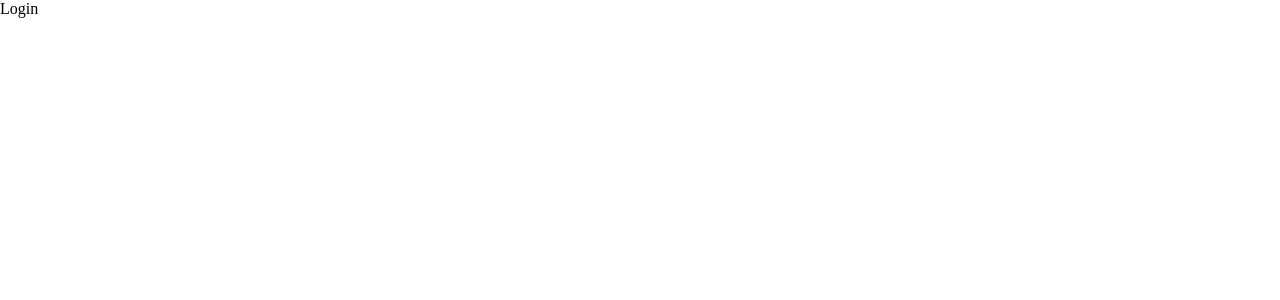
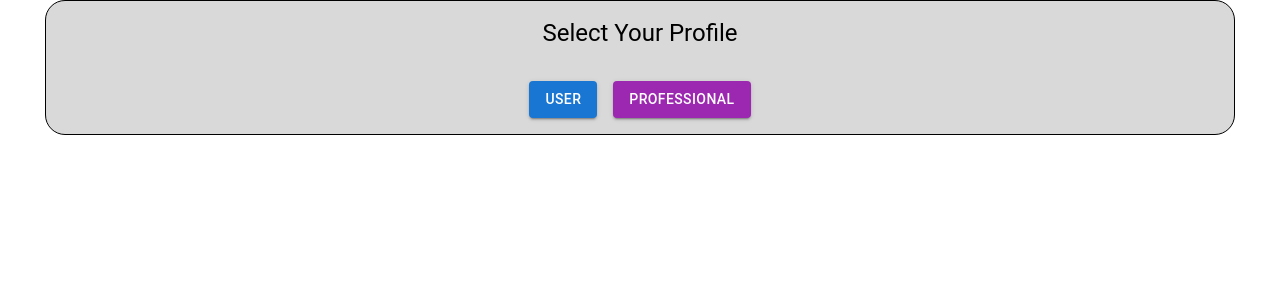
Before and after one commit to CrisLomasUnsam/quickfix-front, a React (Vite) app: page / in a window 1280 px wide. Shown: the top 300 px of the page. Built offline with nearby package versions, Linux system fonts and the light colour scheme.

Commit message:
Vista Selector
Vista donde se selecciona entre profesional y usuario. Tambien aparecen los terminos y condiciones de la app

```diff
--- a/src/router/router.tsx
+++ b/src/router/router.tsx
@@ -2,10 +2,11 @@ import { createBrowserRouter } from 'react-router'
 import { ProtectedRoute } from './routes/ProtectedRoute'
 import DummyClient from '../views/pages/DummyClient'
 import DummyProfessional from '../views/pages/DummyProfessional'
-import Login from '../views/pages/Login'
+//import Login from '../views/pages/Login'
+import SeleccionUsuarioPage from '../views/pages/UserSelectionPage'
 
 export const router = createBrowserRouter([
-  { path: '/', element: <Login /> },
+  { path: '/', element: <SeleccionUsuarioPage /> },
   {
     //Routes for the client, remember remove dummy view!
     element: <ProtectedRoute isClientRoute={true} />,
--- /dev/null
+++ b/src/views/pages/UserSelectionPage.tsx
@@ -0,0 +1,61 @@
+import { useState } from "react";
+import { FormContainer } from "../components/containers/FormContainer";
+import { Button, Typography, Checkbox, FormControlLabel, Box } from "@mui/material";
+import { useNavigate } from "react-router";
+
+const UserSelectionPage = () => {
+    const [selectedType, setSelectedType] = useState<"user" | "professional" | null>(null);
+    const [termsAccepted, setTermsAccepted] = useState(false);
+    const navigate = useNavigate();
+
+    const manageSelection = (type: "user" | "professional") => {
+        setSelectedType(type);
+        setTermsAccepted(false); // Resetea el checkbox si se cambia la opción
+    };
+
+    const manageContinue = () => {
+        if (!termsAccepted) {
+            alert("Debes aceptar los términos y condiciones para continuar.");
+            return;
+        }
+        console.log(`Se seleccionó y se continúa en: ${selectedType}`);
+        navigate(`/RegisterPage?type=${selectedType}`);
+    };
+
+    return (
+        <FormContainer>
+            <Typography variant="h5" align="center">Select Your Profile</Typography>
+
+            <Box sx={{ display: "flex", justifyContent: "center", gap: 2, marginTop: "1rem"}}>
+                <Button variant="contained" color="primary" onClick={() => manageSelection("user")}>
+                    User
+                </Button>
+                <Button variant="contained" color="secondary" onClick={() => manageSelection("professional")}>
+                    Professional
+                </Button>
+            </Box>
+
+            {selectedType && (
+                <>
+                    <Typography variant="body1" sx={{ textAlign: "center", marginTop: "1rem" }}>
+                        {selectedType === "user"
+                            ? "Términos y condiciones del Usuario...."
+                            : "Términos y condiciones del Profesional"
+                        }
+                    </Typography>
+
+                    <FormControlLabel
+                        control={<Checkbox checked={termsAccepted} onChange={(e) => setTermsAccepted(e.target.checked)} />}
+                        label="Acepto los términos y condiciones"
+                    />
+
+                    <Button variant="contained" color="success" onClick={manageContinue}>
+                        Continue
+                    </Button>
+                </>
+            )}
+        </FormContainer>
+    );
+};
+
+export default UserSelectionPage;
```
Also changed, not shown: 1 other file (tests, documents, lock files or other folders).
